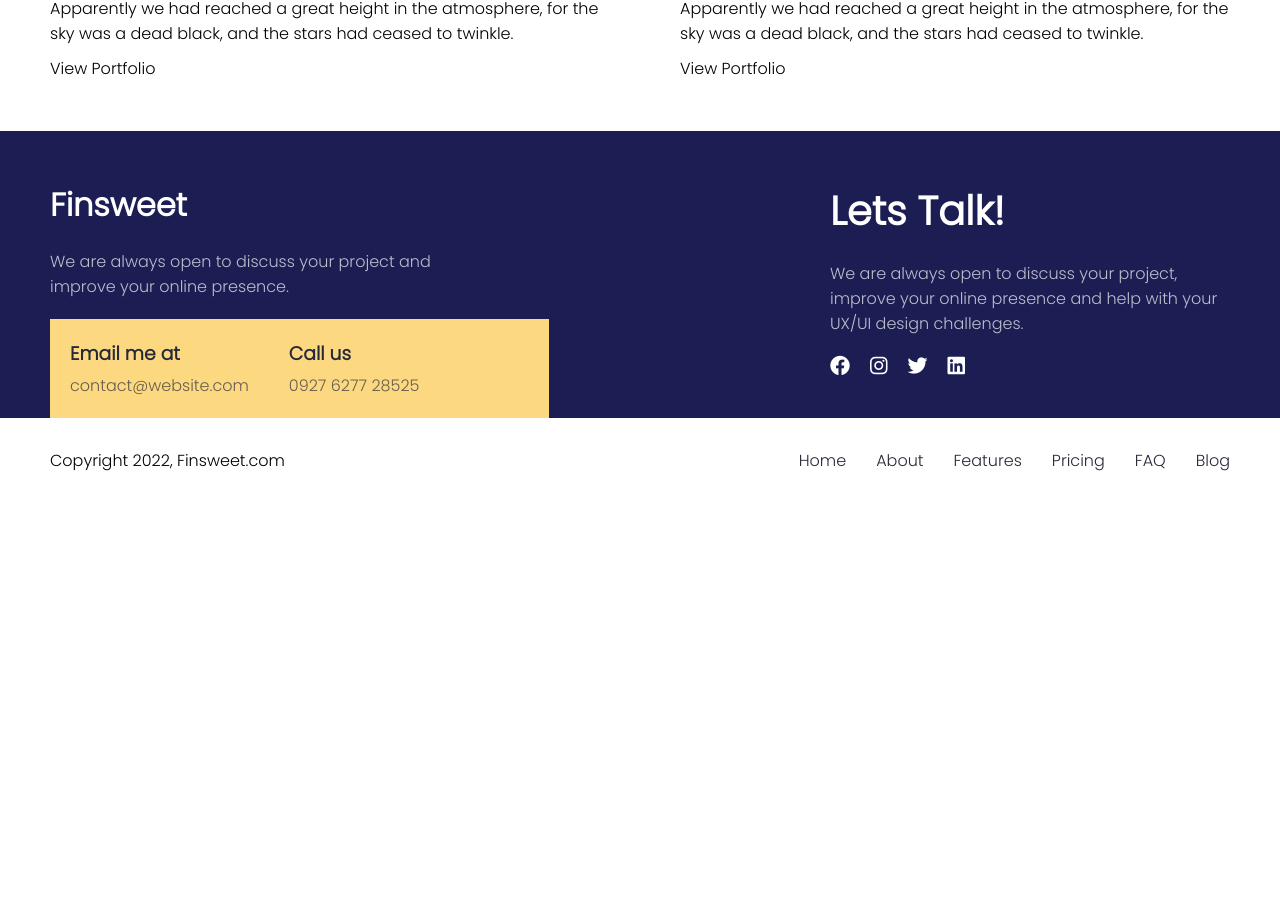
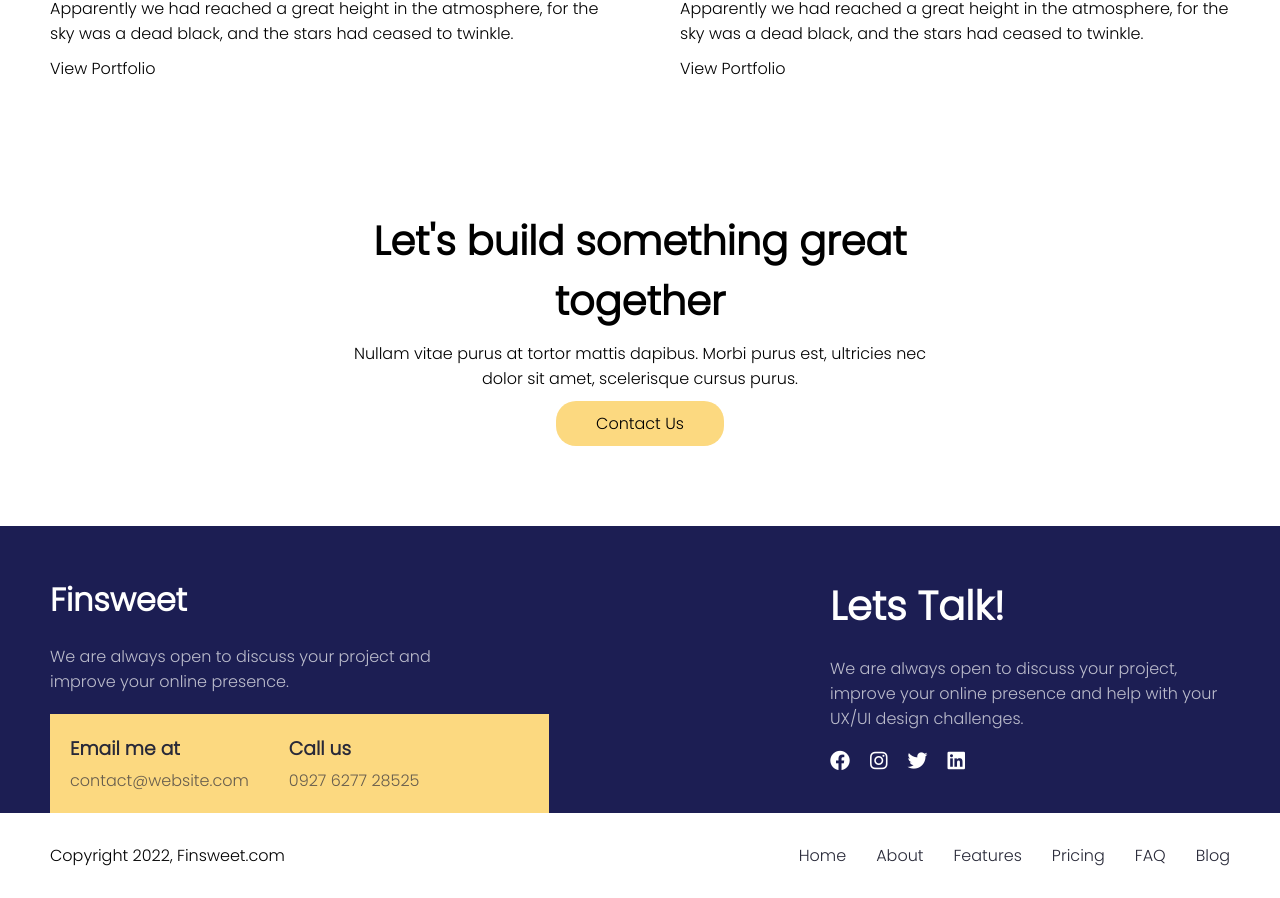
Before and after one commit to Shakhmurad7/finsweet, a React (Vite) app: page /Work in a window 1280 px wide. Shown: the part 1832-2730 px from the top of the page. Before the commit the page ends 2335 px from the top, so only its background shows below. Built offline with nearby package versions, Linux system fonts and the light colour scheme.

Commit message:
finished WorkPage

```diff
--- a/src/NavbarMetodlar/Work/Work.jsx
+++ b/src/NavbarMetodlar/Work/Work.jsx
@@ -1,7 +1,6 @@
 import React, { useState } from "react";
 import PageContainer from "../../PageContainer";
 import style from "./Work.module.css";
-import WorkCard from "./WorkCard";
 
 const Worldata = [
   {
@@ -139,6 +138,13 @@ function Work() {
           </div>
         </div>
       </div>
+
+
+      <div className={style["section-end"]}>
+        <h2>Let's build something great together</h2>
+        <p>Nullam vitae purus at tortor mattis dapibus. Morbi purus est, ultricies nec dolor sit amet, scelerisque cursus purus.</p>
+        <a href={"/Contact"}>Contact Us</a>
+      </div>
     </PageContainer>
   );
 }
--- a/src/NavbarMetodlar/Work/Work.module.css
+++ b/src/NavbarMetodlar/Work/Work.module.css
@@ -55,3 +55,27 @@
 .h3-element-active{
     color: blue;
 }
+.section-end{
+    padding: 80px 0 ;
+    gap: 10px;
+    display: flex;
+    flex-direction: column;
+    text-align: center;
+    align-items: center;
+}
+.section-end a{
+    padding: 10px 40px ;
+    background-color: #FCD980;
+    color: black;
+    border-radius: 20px;
+}
+.section-end p {
+    width: 100%;
+    max-width: 600px;
+}
+.section-end h2{
+    font-weight:bold;
+    font-size: 2.5rem;
+    width: 100%;
+    max-width: 600px;
+}
```
Also changed, not shown: src/NavbarMetodlar/Work/WorkCard.jsx (deleted, +0 -12 lines).
